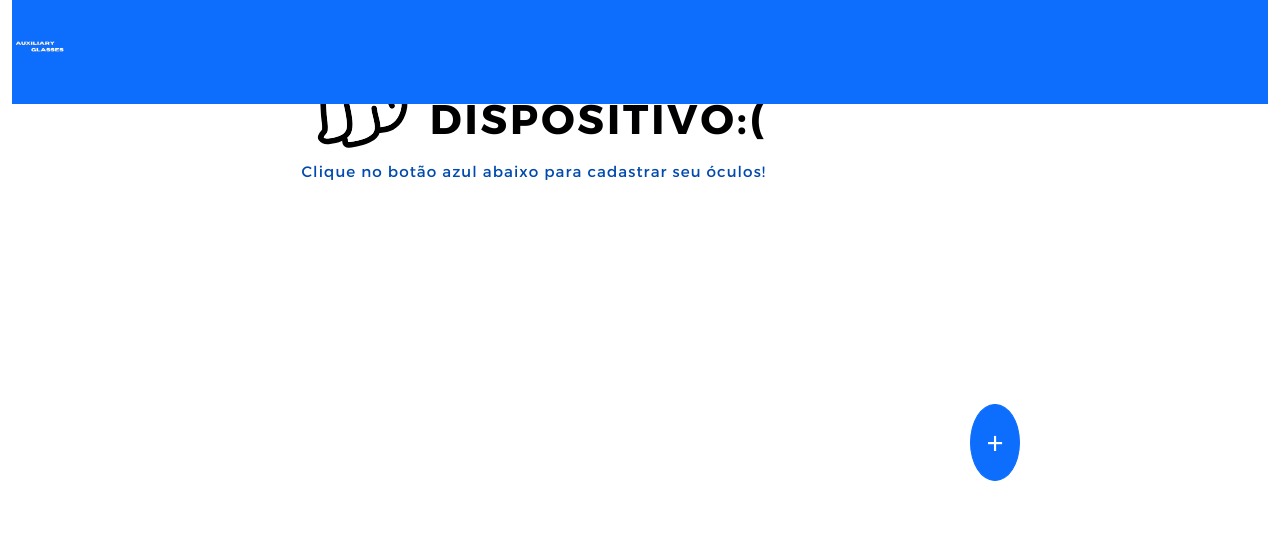
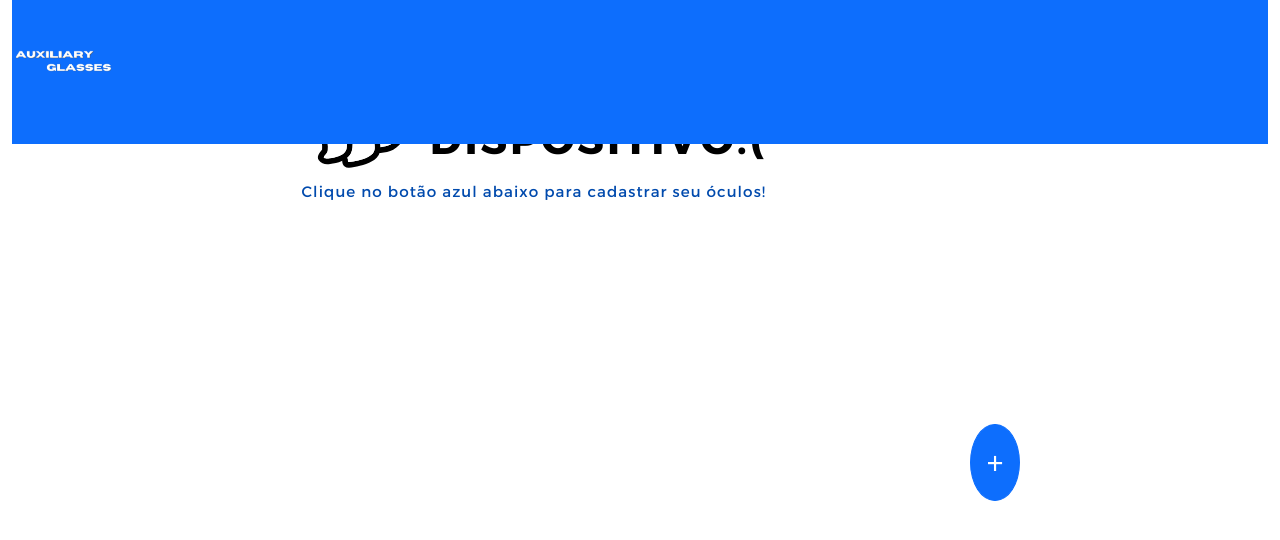
Before and after one commit to ribeiroamuniz/Aux_Glasses_Site, a website: page screen/Welcome.html in a window 1280 px wide. Drawn offline with nearby package versions, Linux system fonts and the light colour scheme.

Commit message:
ajustesatt

```diff
--- a/screen/Welcome.html
+++ b/screen/Welcome.html
@@ -68,7 +68,7 @@
     }
 
     .logo {
-      height: 40px; /* Tamanho da logo ajustado */
+      height: 80px; /* Tamanho da logo ajustado */
     }
   </style>
 </head>
```
